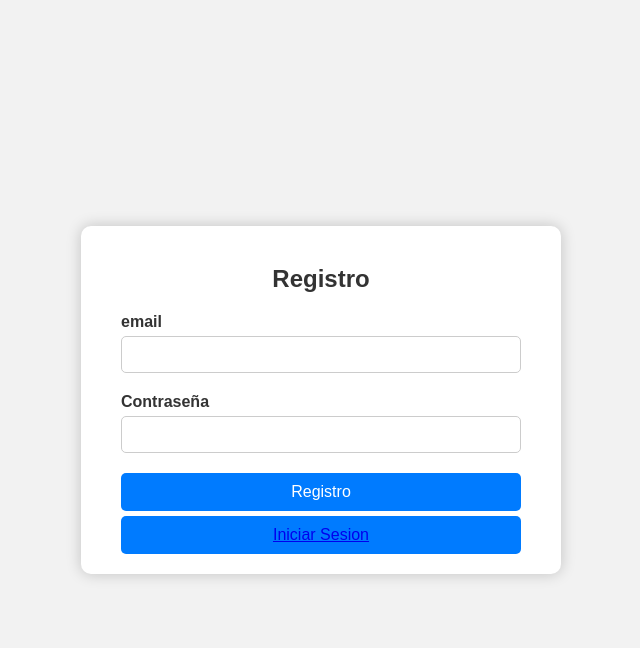
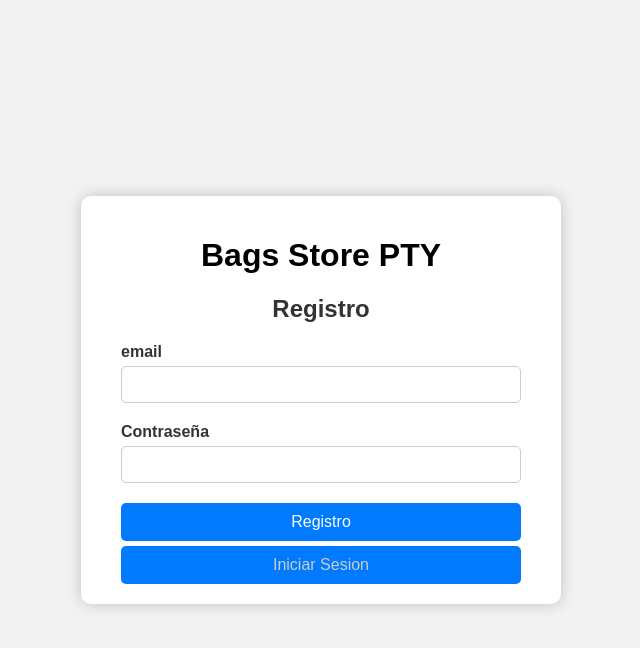
Before and after one commit to JuanLeonel0399/bagstorepty, a PHP site: page /registro.php in a window 1280 px wide. Shown: the top 648 px of the page, without its empty margins (319-959 px from the left). Run offline with PHP 8.4, Linux system fonts and the light colour scheme.

Commit message:
modified:   inicio.php 	modified:   registro.php

```diff
--- a/registro.php
+++ b/registro.php
@@ -34,9 +34,11 @@ if ($_SERVER['REQUEST_METHOD'] == 'POST') {
             margin: 0;
         }
 
-        .txt a{
-            text-decoration:none;
+        .txt-a {
+            text-decoration: none;
+            color: #ccc;
         }
+
         .login-container {
             background-color: #fff;
             padding: 20px 40px;
@@ -95,9 +97,10 @@ if ($_SERVER['REQUEST_METHOD'] == 'POST') {
 </head>
 
 <body>
-<div class="login-container">
+    <div class="login-container">
+        <h1>Bags Store PTY</h1>
         <h2>Registro</h2>
-        <form  method="POST">
+        <form method="POST">
             <div class="input-group">
                 <label for="username">email</label>
                 <input type="email" id="username" name="email" required>
@@ -108,7 +111,7 @@ if ($_SERVER['REQUEST_METHOD'] == 'POST') {
             </div>
             <button type="submit">Registro</button>
         </form>
-         <button type="submit" class="mg-2"><a class="txt" href="inicio.php">Iniciar Sesion</a></button>
+        <button type="submit" class="mg-2"><a class="txt-a" href="inicio.php">Iniciar Sesion</a></button>
 
     </div>
 </body>
```
Also changed, not shown: inicio.php (+5 -3 lines).
